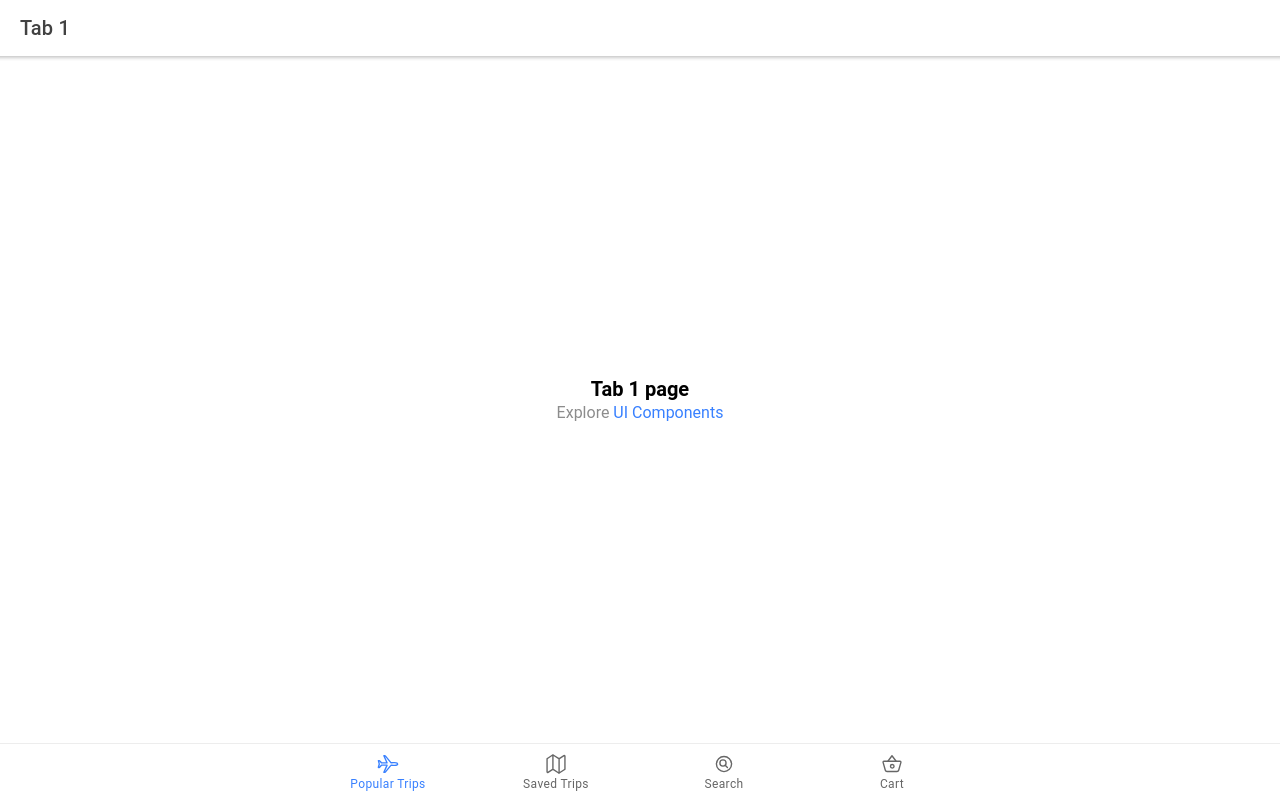
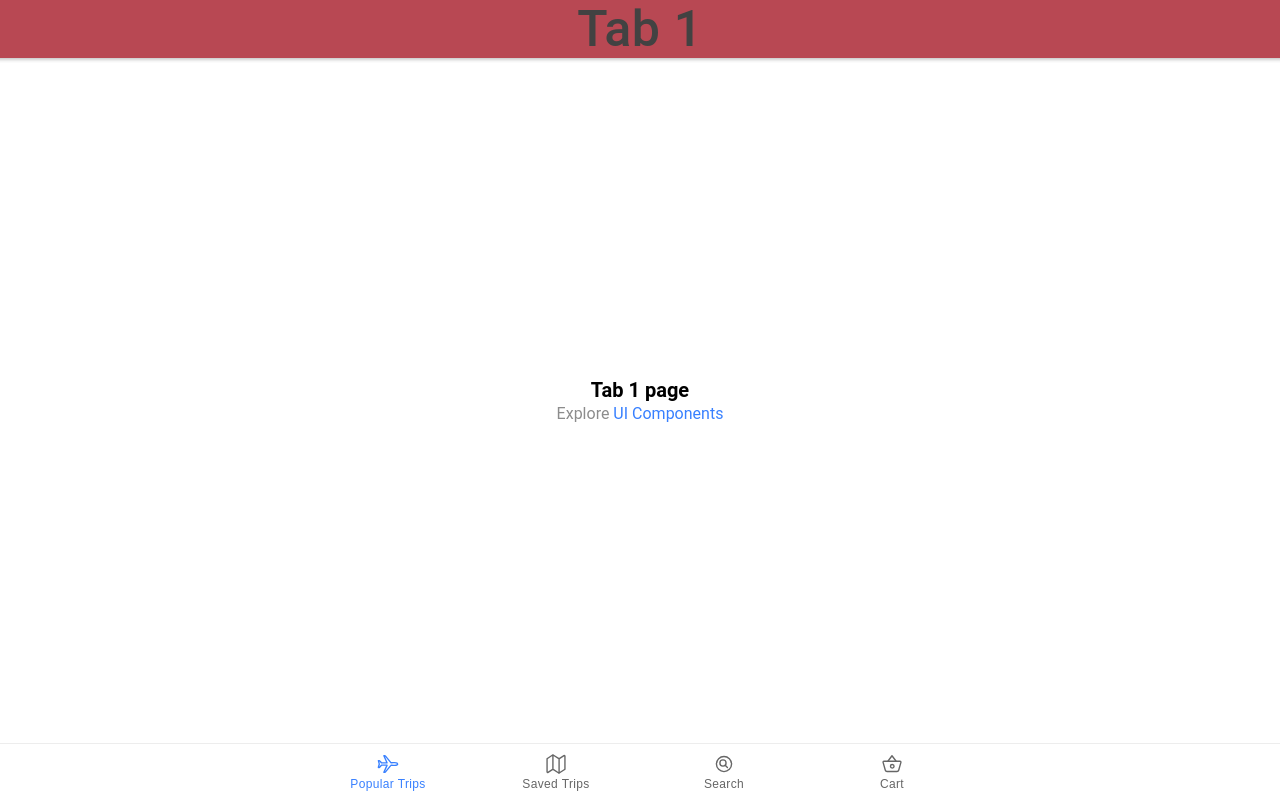
Before and after one commit to kcassin2/Perfect-Trip, a React (Create React App) app: page /tab1 in a window 1280 px wide. Built offline with nearby package versions, Linux system fonts and the light colour scheme.

Commit message:
Update Tab1.css

```diff
--- a/src/pages/Tab1.css
+++ b/src/pages/Tab1.css
@@ -1,3 +1,42 @@
 ion-content ion-toolbar {
-  --background: translucent;
+  --background: #54d61c;
 }
+body {
+  background-color: #ee0e0e;
+  color: white;
+  padding: 40px;
+  font-family: Arial;
+  text-align: center;
+
+  justify-content: center;
+  display: inline-block;
+
+}
+ion-card{
+  display:inline-block;
+}
+
+ion-button{
+
+
+display: inline-block;
+}
+
+
+ion-title{
+  font-size: 50px;
+}
+ion-avatar{
+
+justify-content: center
+
+
+}
+ion-toolbar{
+
+--background: #B84853
+
+
+
+
+}
```
